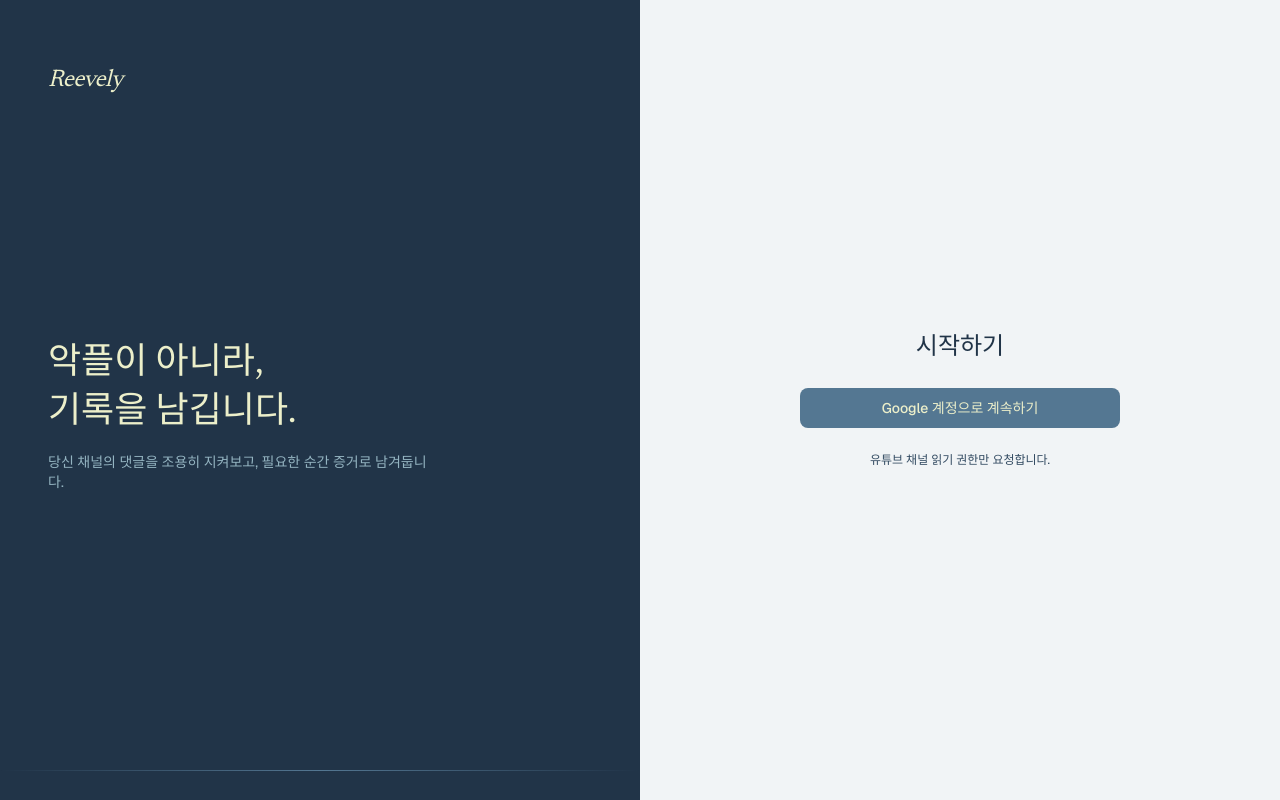
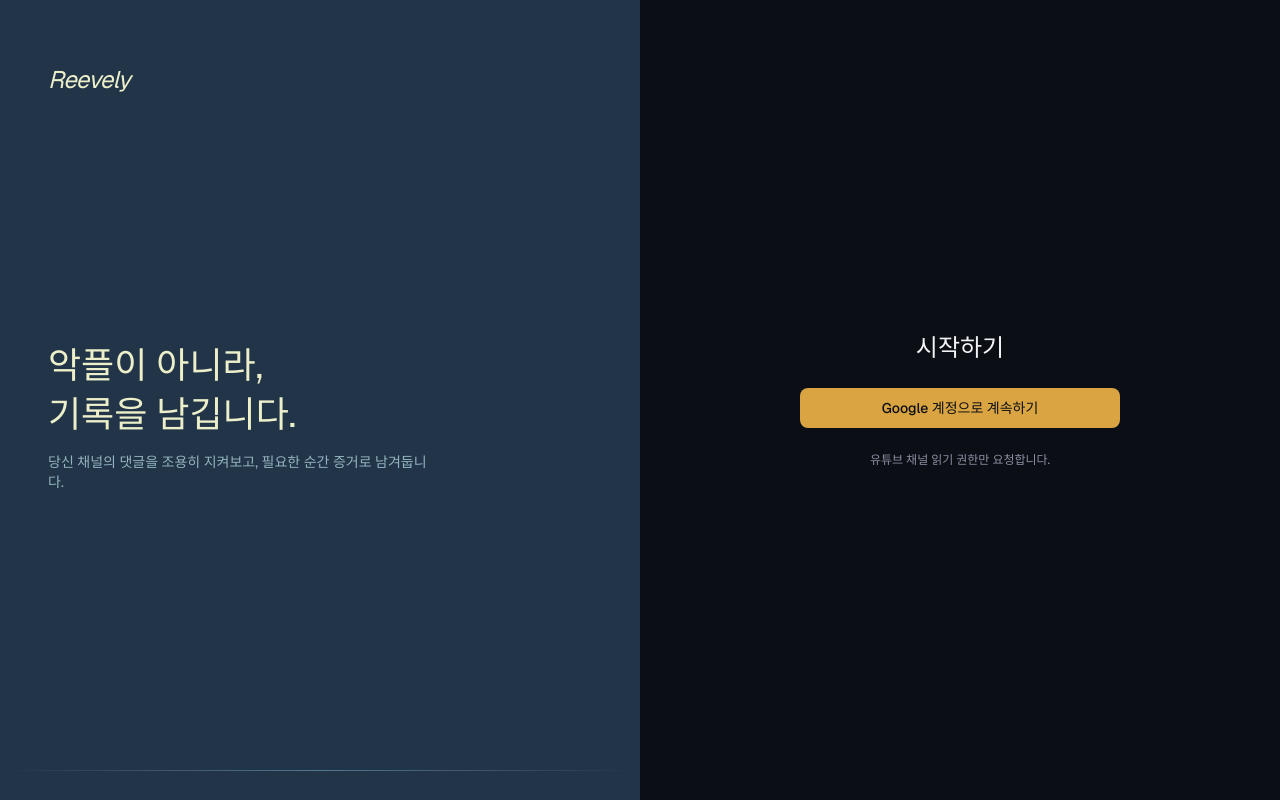
Before and after one commit to reevely7/Reevely, a Next.js app: page / in a window 1280 px wide. Built offline with nearby package versions, Linux system fonts and the light colour scheme; no server answers.

Commit message:
refactor: 다크 전용 컬러 토큰으로 전면 교체
라이트/다크 분기를 없애고 슬레이트 배경 + 웜 앰버 포인트
단일 팔레트로 전환. 위험도 배지 톤도 새 배경에 맞게 재조정.

```diff
--- a/src/app/globals.css
+++ b/src/app/globals.css
@@ -9,7 +9,6 @@
   --color-foreground: var(--foreground);
   --font-sans: var(--font-geist-sans);
   --font-mono: var(--font-geist-mono);
-  --font-heading: var(--font-newsreader);
   --color-sidebar-ring: var(--sidebar-ring);
   --color-sidebar-border: var(--sidebar-border);
   --color-sidebar-accent-foreground: var(--sidebar-accent-foreground);
@@ -59,98 +58,52 @@
 }
 
 :root {
-  /* Reevely 브랜드 팔레트: 네이비(#213448) → 스틸블루(#547792) → 라이트블루그레이(#94B4C1) → 크림(#ECEFCA) */
-  /* 배경은 크림 대신 스틸블루를 살짝 섞은 차가운 오프화이트 — 사이드바(네이비 계열)와
-     톤을 맞추기 위함. 크림(#ECEFCA)은 이제 텍스트/뱃지 전경색 등 다른 역할로만 쓴다. */
-  --background: color-mix(in oklab, #547792 8%, white 92%);
-  --foreground: #213448;
-  /* 카드/팝오버는 완전 흰색 대신 배경보다 살짝만 밝은 오프화이트로 — 그래도
-     배경과는 구분되도록 (paper-on-surface 느낌) */
-  --card: color-mix(in oklab, #547792 3%, white 97%);
-  --card-foreground: #213448;
-  --popover: color-mix(in oklab, #547792 3%, white 97%);
-  --popover-foreground: #213448;
-  --primary: #547792;
-  --primary-foreground: #ECEFCA;
-  --secondary: #94B4C1;
-  --secondary-foreground: #213448;
-  --muted: color-mix(in oklab, #94B4C1 28%, var(--background) 72%);
-  --muted-foreground: color-mix(in oklab, #213448 65%, #547792 35%);
-  --accent: #94B4C1;
-  --accent-foreground: #213448;
-  --destructive: #A3402E;
-  --border: color-mix(in oklab, #213448 15%, transparent);
-  --input: color-mix(in oklab, #213448 18%, transparent);
-  --ring: #547792;
-  --chart-1: #213448;
-  --chart-2: #547792;
-  --chart-3: #94B4C1;
-  --chart-4: #A3402E;
-  --chart-5: #B8863B;
+  /* Reevely 다크 팔레트: 거의 블랙에 가까운 슬레이트 + 웜 앰버 포인트.
+     라이트모드는 없음 — :root 하나가 유일한 팔레트. */
+  --background: #0b0e14;
+  --foreground: #f2f3f7;
+  --card: #141822;
+  --card-foreground: #f2f3f7;
+  --popover: #141822;
+  --popover-foreground: #f2f3f7;
+  --primary: #d9a441;
+  --primary-foreground: #0b0e14;
+  --secondary: #1b202c;
+  --secondary-foreground: #f2f3f7;
+  --muted: #171b25;
+  --muted-foreground: #8b90a3;
+  --accent: #1b202c;
+  --accent-foreground: #f2f3f7;
+  --destructive: #e5484d;
+  --destructive-foreground: #f2f3f7;
+  --border: rgba(255, 255, 255, 0.06);
+  --input: rgba(255, 255, 255, 0.12);
+  --ring: #d9a441;
+  --chart-1: #d9a441;
+  --chart-2: #e8be73;
+  --chart-3: #8b90a3;
+  --chart-4: #ff8a8a;
+  --chart-5: #4fa8a0;
   --radius: 0.625rem;
-  --sidebar: #ECEFCA;
-  --sidebar-foreground: #213448;
-  --sidebar-primary: #547792;
-  --sidebar-primary-foreground: #ECEFCA;
-  --sidebar-accent: #94B4C1;
-  --sidebar-accent-foreground: #213448;
-  --sidebar-border: color-mix(in oklab, #213448 15%, transparent);
-  --sidebar-ring: #547792;
+  --sidebar: #0e1218;
+  --sidebar-foreground: #f2f3f7;
+  --sidebar-primary: #d9a441;
+  --sidebar-primary-foreground: #0b0e14;
+  --sidebar-accent: #1b202c;
+  --sidebar-accent-foreground: #f2f3f7;
+  --sidebar-border: rgba(255, 255, 255, 0.06);
+  --sidebar-ring: #d9a441;
 
-  /* 위험도 배지 — 브랜드 블루 계열과 구분되는 톤 다운된 인장(印章) 색 */
-  --risk-high: #A3402E;
-  --risk-high-foreground: #ECEFCA;
-  --risk-high-bg: color-mix(in oklab, #A3402E 14%, var(--background) 86%);
-  --risk-medium: #B8863B;
-  --risk-medium-foreground: #213448;
-  --risk-medium-bg: color-mix(in oklab, #B8863B 16%, var(--background) 84%);
-  --risk-low: #3F7A6B;
-  --risk-low-foreground: #ECEFCA;
-  --risk-low-bg: color-mix(in oklab, #3F7A6B 14%, var(--background) 86%);
-}
-
-.dark {
-  --background: #213448;
-  --foreground: #ECEFCA;
-  --card: color-mix(in oklab, #213448 82%, #547792 18%);
-  --card-foreground: #ECEFCA;
-  --popover: color-mix(in oklab, #213448 82%, #547792 18%);
-  --popover-foreground: #ECEFCA;
-  --primary: #94B4C1;
-  --primary-foreground: #213448;
-  --secondary: color-mix(in oklab, #547792 45%, #213448 55%);
-  --secondary-foreground: #ECEFCA;
-  --muted: color-mix(in oklab, #547792 25%, #213448 75%);
-  --muted-foreground: color-mix(in oklab, #94B4C1 75%, #ECEFCA 25%);
-  --accent: #547792;
-  --accent-foreground: #ECEFCA;
-  --destructive: #C2604A;
-  --border: color-mix(in oklab, #ECEFCA 16%, transparent);
-  --input: color-mix(in oklab, #ECEFCA 20%, transparent);
-  --ring: #94B4C1;
-  --chart-1: #ECEFCA;
-  --chart-2: #94B4C1;
-  --chart-3: #547792;
-  --chart-4: #C2604A;
-  --chart-5: #D4A05A;
-  --sidebar: color-mix(in oklab, #213448 82%, #547792 18%);
-  --sidebar-foreground: #ECEFCA;
-  --sidebar-primary: #94B4C1;
-  --sidebar-primary-foreground: #213448;
-  --sidebar-accent: #547792;
-  --sidebar-accent-foreground: #ECEFCA;
-  --sidebar-border: color-mix(in oklab, #ECEFCA 16%, transparent);
-  --sidebar-ring: #94B4C1;
-
-  --risk-high: #C2604A;
-  --risk-high-foreground: #213448;
-  --risk-high-bg: color-mix(in oklab, #C2604A 22%, #213448 78%);
-  --risk-medium: #D4A05A;
-  --risk-medium-foreground: #213448;
-  --risk-medium-bg: color-mix(in oklab, #D4A05A 22%, #213448 78%);
-  --risk-low: #5CA592;
-  --risk-low-foreground: #213448;
-  --risk-low-bg: color-mix(in oklab, #5CA592 22%, #213448 78%);
+  /* 위험도 배지 — 슬레이트 배경 위에서 눈이 편하도록 재조정한 톤 */
+  --risk-high: #ff8a8a;
+  --risk-high-foreground: #0b0e14;
+  --risk-high-bg: rgba(255, 138, 138, 0.14);
+  --risk-medium: #e8be73;
+  --risk-medium-foreground: #0b0e14;
+  --risk-medium-bg: rgba(232, 190, 115, 0.16);
+  --risk-low: #9da2b5;
+  --risk-low-foreground: #0b0e14;
+  --risk-low-bg: rgba(139, 144, 163, 0.14);
 }
 
 @layer base {
```
